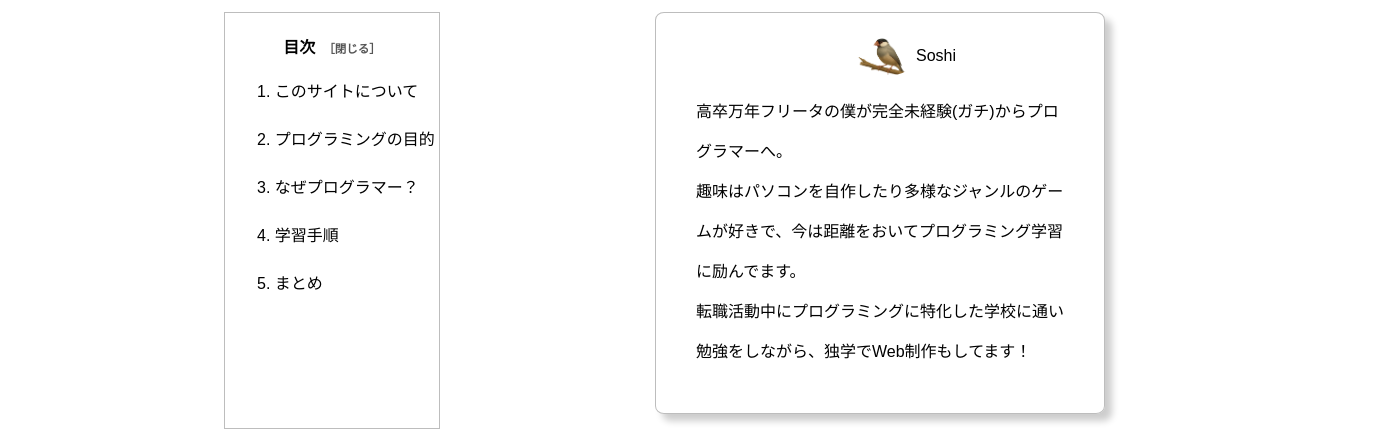
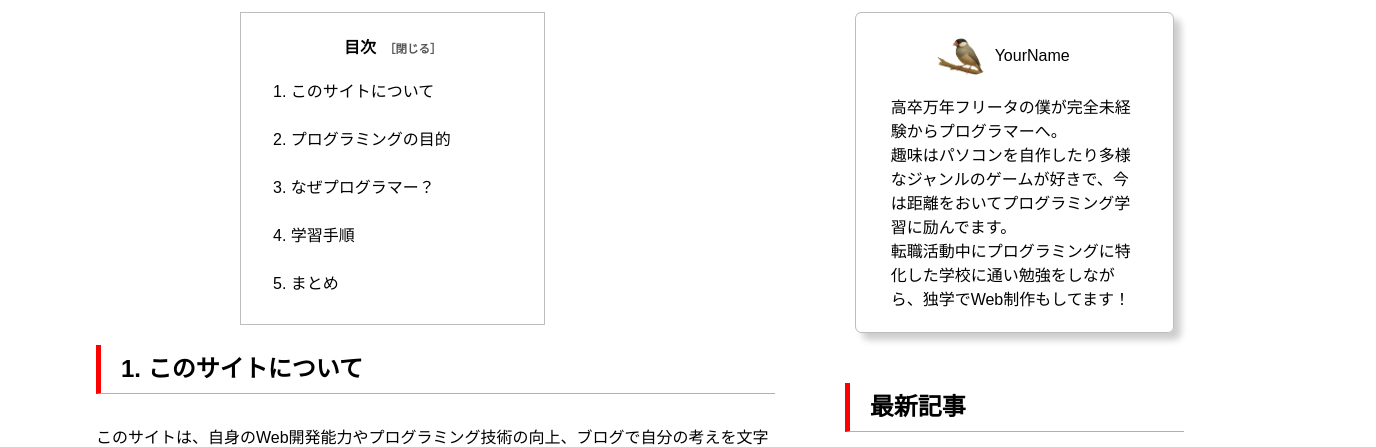
Before and after one commit to RobinsonKubo/BlogRam, a plain HTML site: page index.html in a window 1280 px wide. Shown: the part 376-823 px from the top of the page, 1376 px wide, since content can reach past the window. Drawn offline with nearby package versions, Linux system fonts and the light colour scheme.

Commit message:
大幅な修正詳細は、後でコメント

```diff
--- a/index.css
+++ b/index.css
@@ -119,7 +119,7 @@ header {
 
 /* -- ここからmain -- */
 main {
-    width: 80%;
+    width: 90%;
     margin-left: auto;
     margin-right: auto;
     box-sizing: border-box;
@@ -137,14 +137,10 @@ main {
     font-size: 2.5rem;
 }
 
-/* メニューとプロフィール */
-.main-head-grid {
+.main-contener-grid {
     display: grid;
-    /* CSSのレイアウトをマス目（グリッド）状に組む */
-    grid-template-columns: 1fr 1fr;
-    /* 横並びにするカラム数を指定左から順に表示される。 */
-    box-sizing: border-box;
-    margin-bottom: 50px;
+    grid-template-columns: 2fr 1fr;
+    gap: 70px; /* カラム同士の間をあける */
 }
 
 .toc-menu {
@@ -153,7 +149,7 @@ main {
     width: 45%;
     border: 1px solid #bdbdbd;
     box-sizing: border-box;
-    margin: 15px 0 0 4rem;
+    margin: 15px 0 0 9rem;
     /* margin-bottom: 80px; */
     padding-top: 15px;
 
@@ -195,31 +191,31 @@ p.menu {
     /* そもそもHTMLのcrassの上下の配置で決めておく */
     border: 1px solid #bdbdbd;
     box-sizing: border-box;
-    margin: 15px 15px;
+    margin: 15px 10px 50px 10px;
     border-radius: 2%;
     box-sizing: border-box;
     padding: 0 15px;
     box-shadow: 7px 7px 7px rgba(0, 0, 0, 0.2);
 }
 
-.profile {
-    box-sizing: border-box;
-    margin: 25px;
-}
-
 .circle-user-icon {
-    border-radius: 50%; /* 画像を丸くする */
+    border-radius: 50%;
 }
 
 .user-name {
     box-sizing: border-box;
-    margin-left: 10rem;
+    margin-top: 1.6rem;
+    margin-left: 4rem;
+}
+
+.profile-text {
+    box-sizing: border-box;
+    margin: 20px;
 }
 
 .profile-text p {
-    line-height: 2.5;
+    line-height: 1.5;
 }
-
 
 .menu-label {
     /* 〜子要素の中央揃え〜 */
@@ -244,11 +240,9 @@ p.menu {
 /* 〜ここまで〜 */
 
 /* ここから本章 */
-.main-grid {
-    display: grid;
-    grid-template-columns: 2fr 1fr;
-    gap: 70px; /* カラム同士の間をあける */
-}
+/* .main-grid {
+
+} */
 
 .section {
     scroll-margin-top: 100px; /* ヘッダーと重ならぬようにヘッダー分の間を作る */
@@ -269,6 +263,7 @@ h2 span {
 
 p {
     line-height: 3;
+    box-sizing: border-box;
 }
 
 .mainContent {
--- a/index.html
+++ b/index.html
@@ -88,20 +88,23 @@
         </div>
         <!-- ここまで -------------------------------------------------------------------------------------------------------->
     </header>
+
     <main class="mainContent">
         <div class="main-head-title">
             <h1>Hello World！<br>これからは充実した、<br><span class="textHighlight">プログラミングライフを。</span></h1>
             <img src="icon_img/java_sparrow.png" class="bird-img" alt="文鳥の写真だよ" width="430px">
         </div>
+
         <!-- ブログサイトは更新日の表示は非常に重要 あとで追加-->
         <div style="width: 110vw; height: 1px; background-color: #d3d3d3; margin: 0 -15vw;"></div>
         <div class="date-tags"> <!-- サイト更新日を表示 アイコンも追加　-->
             <span class="post-date"></span>
             <span class="post-update"></span>
         </div>
+        <!-- ここまで --------------------------------------->
 
-        <!-- 目次とプロフィールをGrid　-->
-        <div class="main-head-grid">
+        <div class="main-contener-grid">
+            <div class="main-grid">
                 <div class="toc-menu">
                     <input type="checkbox" id="toc-checkbox-2" hidden>
                     <label for="toc-checkbox-2" class="menu-label" aria-label="ページ内目次">
@@ -120,22 +123,6 @@
                     </div>
                 </div>
 
-            <div class="profile-flex">
-                <div class="profile" id="sidebar">
-                    <div class="user-name"><img src="icon_img/java_sparrow.png" class="circle-user-icon" alt="ぼくのアイコン"
-                            width="60px">Soshi</div>
-                    <div class="profile-text">
-                        <p>高卒万年フリータの僕が完全未経験(ガチ)からプログラマーへ。<br>
-                            趣味はパソコンを自作したり多様なジャンルのゲームが好きで、今は距離をおいてプログラミング学習に励んでます。<br>
-                            転職活動中にプログラミングに特化した学校に通い勉強をしながら、独学でWeb制作もしてます！
-                        </p>
-                    </div>
-                </div>
-            </div>
-        </div>
-        <!-- メインとサイドをグリッド分け -->
-        <div class="main-grid">
-            <div class="section-grid">
                 <!-- 下記より本章 -->
                 <section class="section" id="sec1">
                     <h2><span>1. このサイトについて</span></h2>
@@ -144,6 +131,7 @@
                         未経験から作成を始めたので、情報量や文章内容が浅いかもしれませんがご了承ください！！<br>
                         これからプログラミング学習を始める人や初学者が、少しでも学習マインドの参考にしていただけたらと思います！！
                     </p>
+                    <div style="width: 100%; height: 1px; background-color: #d3d3d3;"></div>
                 </section>
 
                 <section class="section" id="sec2">
@@ -157,6 +145,7 @@
                         Web開発は今後も需要があるため、まずはフロントエンド開発(Webサイトのデザインなど)に必要なHTML/CSS・JavaScriptコースがおすすめだと思います!<br>
                         学習始めに、Progateで軽くプログラミングのイメージを把握すると、後の学習にも活かせます!
                     </p>
+                    <div style="width: 100%; height: 1px; background-color: #d3d3d3;"></div>
                 </section>
 
                 <section class="section" id="sec3">
@@ -166,6 +155,7 @@
                         もちろん、プログラマーとして就職や転職後も学習を継続していくのは絶対に大事です！！最新の技術やトレンドの把握のためでもあり、
                         基本チーム開発がベースになると思いますので
                     </p>
+                    <div style="width: 100%; height: 1px; background-color: #d3d3d3;"></div>
                 </section>
 
                 <section class="section" id="sec4">
@@ -203,7 +193,8 @@
                     <div class="step">
                         <h3>4. まず作りたいシンプルなWebサービス（デザインなど）を考えプログラミングで作る</h3>
                         <p>興味関心のあるWebサイトやサービスを参考にしてみるのもアリです！</p>
-                        <p><strong>※重要：</strong>あまり凝ったデザインや技術スタックの多いWebサービスは避ける。技術力の高さや情報量の多さから、学習時間も増えて挫折に繋がります！</p>
+                        <p><strong>※重要：</strong>あまり凝ったデザインや技術スタックの多いWebサービスは避ける。技術力の高さや情報量の多さから、学習時間も増えて挫折に繋がります！
+                        </p>
                     </div>
                     <div class="step">
                         <p><strong>補足：</strong>情報を自分で調べて整理する力を身につけることも大事だと思います。</p>
@@ -211,6 +202,7 @@
                             ですが学習ツールやWebサービスを使いこなすことで、学習環境の改善や知識・経験不足を補い、より早くプログラミング技能を身につけることができると思いました!</p>
                         <p>上記の手順が必ずしも正しいとは限らないので、自分に合った学習方法で効率よく進めてください。</p>
                     </div>
+                    <div style="width: 100%; height: 1px; background-color: #d3d3d3;"></div>
                 </section>
 
                 <section class="section" id="sec5">
@@ -219,10 +211,24 @@
                         この作品を制作していく中で、プログラミング以外のことも学べたので良い経験になりました！<br>
                         今後の進展に合わせ、こちらのサイトを更新していけたらと思います。ありがとうございます！
                     </p>
+                    <div style="width: 100%; height: 1px; background-color: #d3d3d3;"></div>
                 </section>
             </div>
 
             <div class="said-grid">
+                <div class="profile-flex">
+                    <div class="profile" id="sidebar">
+                        <div class="user-name"><img src="icon_img/java_sparrow.png" class="circle-user-icon"
+                                alt="ぼくのアイコン" width="60px">YourName
+                        </div>
+                        <div class="profile-text">
+                            <p>高卒万年フリータの僕が完全未経験からプログラマーへ。<br>
+                                趣味はパソコンを自作したり多様なジャンルのゲームが好きで、今は距離をおいてプログラミング学習に励んでます。<br>
+                                転職活動中にプログラミングに特化した学校に通い勉強をしながら、独学でWeb制作もしてます！
+                            </p>
+                        </div>
+                    </div>
+                </div>
                 <!-- サイドバー最新記事 -->
                 <aside class="sidebar">
                     <div class="sidebar-content">
@@ -249,9 +255,11 @@
 
             <nav class="footer-nav">
                 <ul>
-                    <li class="navItem"><a href="pick_up.html" target="_blank" rel="noopener noreferrer">オススメ</a></li>
+                    <li class="navItem"><a href="pick_up.html" target="_blank" rel="noopener noreferrer">オススメ</a>
+                    </li>
                     <li class="navItem"><a href="#" target="_blank" rel="noopener noreferrer">ブログ</a></li>
-                    <li class="navItem"><a href="form.html" target="_blank" rel="noopener noreferrer">お問い合わせ</a></li>
+                    <li class="navItem"><a href="form.html" target="_blank" rel="noopener noreferrer">お問い合わせ</a>
+                    </li>
                 </ul>
             </nav>
 
```
Lines whose indentation alone changed are shown as unchanged.
